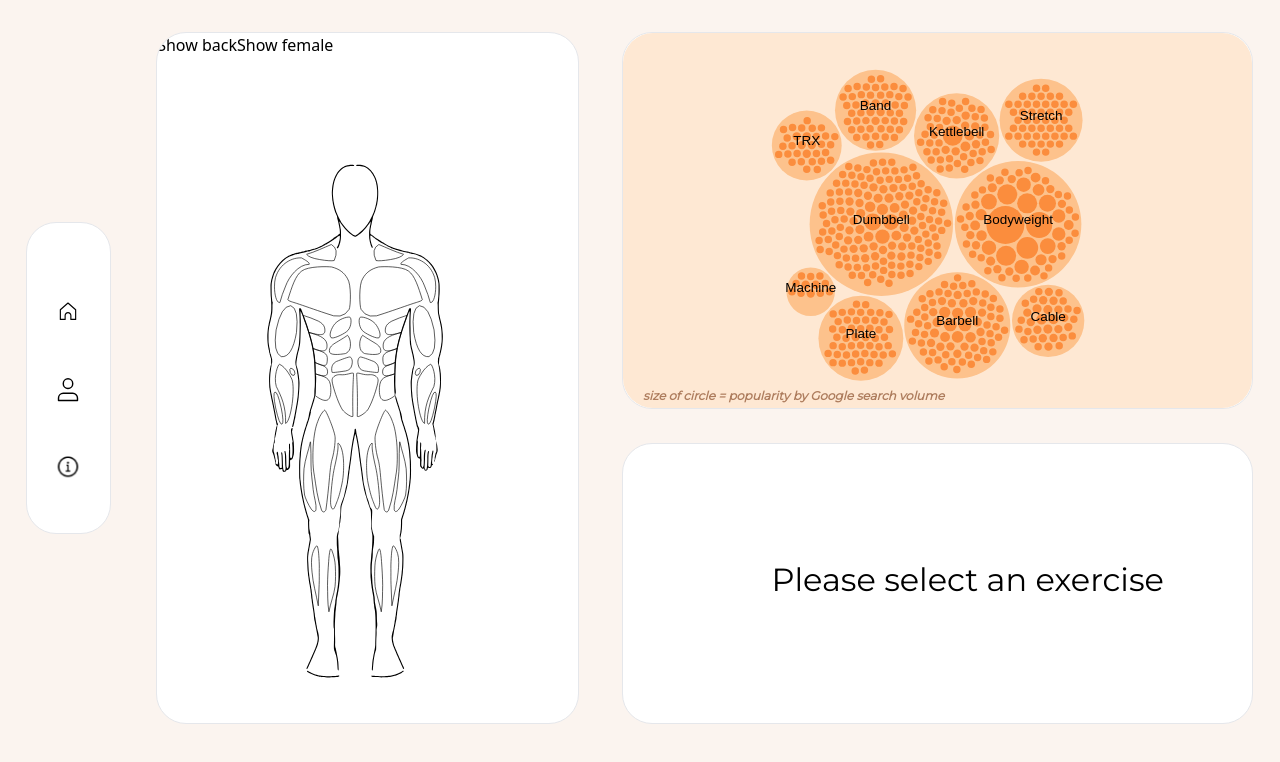
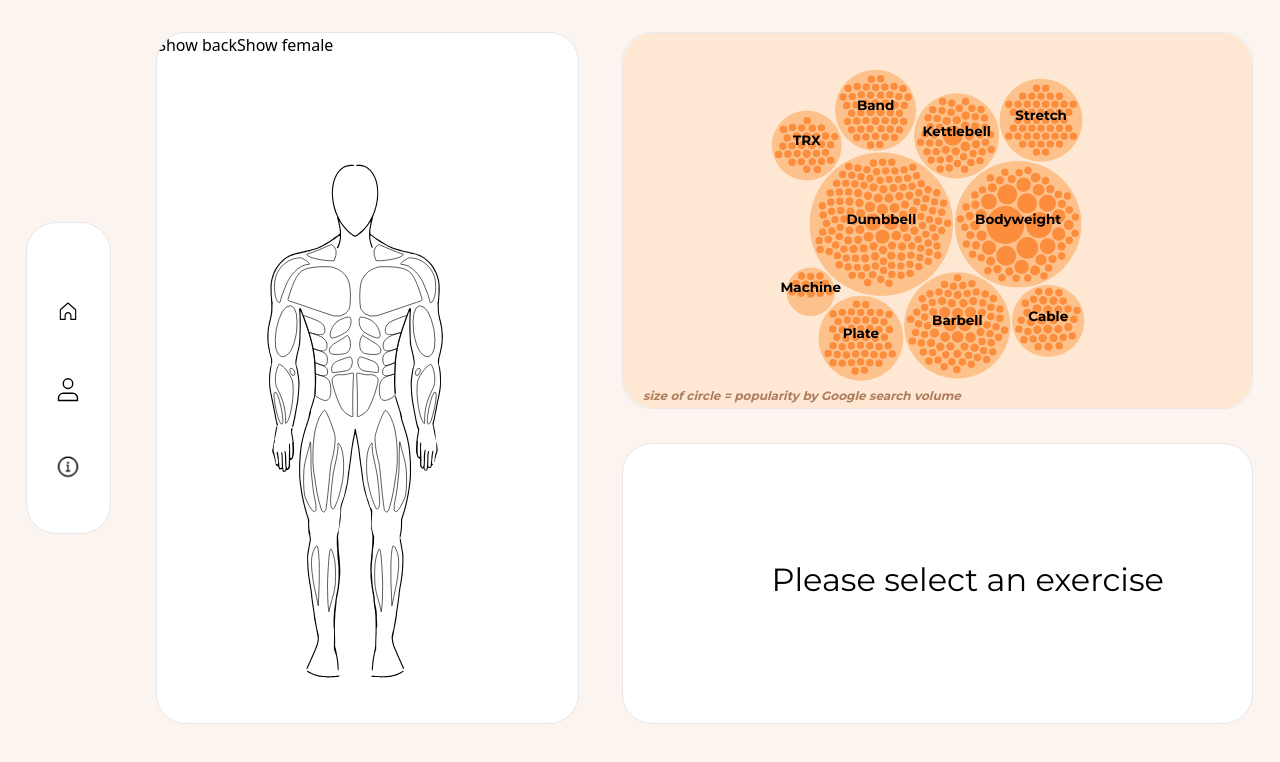
Before and after one commit to ernum/Vizercise, a Next.js app in the folder vizercise/: page / in a window 1280 px wide. Shown: the top 762 px of the page. Built offline with nearby package versions, Linux system fonts and the light colour scheme.

Commit message:
feat: node label font -> montserrat

```diff
--- a/vizercise/components/CirclePacking.js
+++ b/vizercise/components/CirclePacking.js
@@ -88,7 +88,8 @@ export default function CirclePacking(props) {
                 });
 
         const label = svg.append("g")
-            .style("font", "18px sans-serif")
+            .style("font", "18px montserrat")
+            .style("font-weight", "700")
             .attr("pointer-events", "none")
             .attr("text-anchor", "middle")
         .selectAll("text")
--- a/vizercise/styles/globals.css
+++ b/vizercise/styles/globals.css
@@ -15,3 +15,10 @@ body {
     font-family: 'Montserrat';
     src: url('/fonts/montserrat/Montserrat-Regular.ttf') format('truetype');
 }
+
+/* import bold montserrat font */
+@font-face {
+    font-family: 'Montserrat';
+    font-weight: 700;
+    src: url('/fonts/montserrat/Montserrat-Bold.ttf') format('truetype');
+}
```
